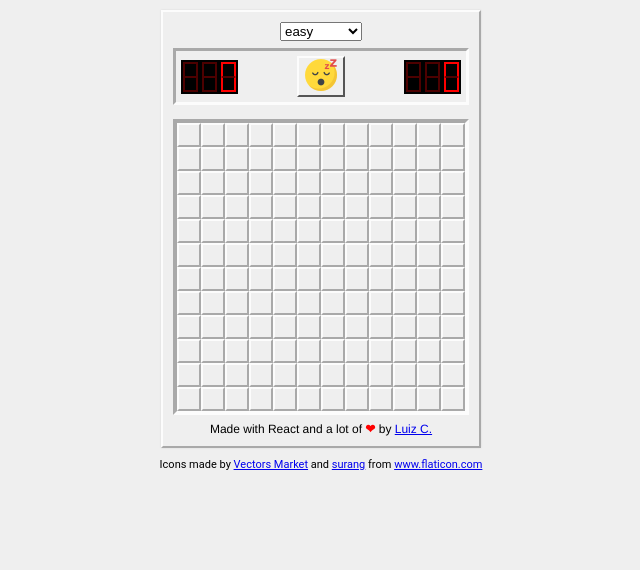
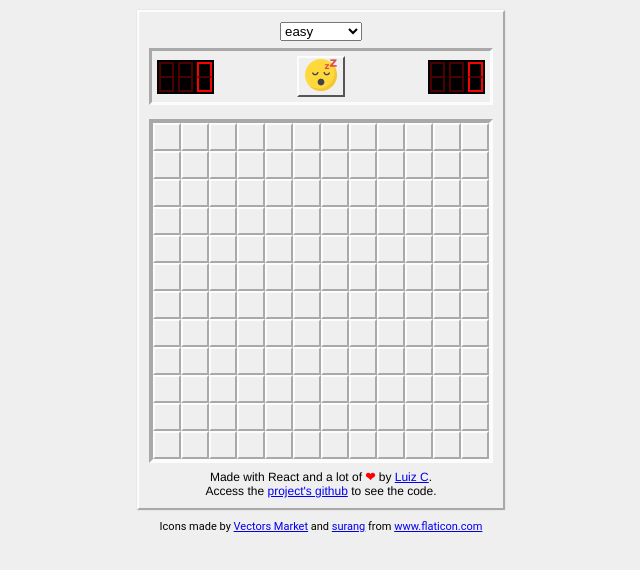
Before and after one commit to luizpinheiro/react-minesweeper, a React (Create React App) app: page / in a window 1280 px wide. Shown: the top 570 px of the page, without its empty margins (319-959 px from the left). Built offline with nearby package versions, Linux system fonts and the light colour scheme.

Commit message:
design adjustments

```diff
--- a/public/index.html
+++ b/public/index.html
@@ -3,7 +3,8 @@
   <head>
     <meta charset="utf-8" />
     <link rel="icon" href="%PUBLIC_URL%/favicon.png" />
-    <meta name="viewport" content="width=device-width, initial-scale=1" />
+    <meta charset="utf-8">
+    <meta name="viewport" content="width=device-width, initial-scale=1">
     <meta name="theme-color" content="#efefef" />
     <meta
       name="description"
--- a/src/components/FieldCell/index.tsx
+++ b/src/components/FieldCell/index.tsx
@@ -34,6 +34,11 @@ const FieldCell = ({
     onPressEnd()
   }
 
+  const handleContextMenu = (e: React.TouchEvent | React.MouseEvent) => {
+    e.preventDefault()
+    onBombToggle()
+  }
+
   return (
     <S.Cell
       disabled={visible}
@@ -43,18 +48,19 @@ const FieldCell = ({
       onMouseDown={handlePressStart}
       onMouseUp={handlePressEnd}
       onMouseOut={handlePressEnd}
+      onTouchStart={handlePressStart}
+      onTouchEnd={handlePressEnd}
+      onTouchCancel={handlePressEnd}
+      onTouchMove={handlePressEnd}
       onClick={onReveal}
-      onContextMenu={(e) => {
-        e.preventDefault()
-        onBombToggle()
-      }}
+      onContextMenu={handleContextMenu}
     >
       {visible && value > 0 && value}
       {visible && value === -1 && (
-        <img alt="" src={bombImage} width={15} height={15} />
+        <img alt="" src={bombImage} width={18} height={18} />
       )}
       {!visible && flaged && (
-        <img alt="" src={flagImage} width={15} height={15} />
+        <img alt="" src={flagImage} width={20} height={20} />
       )}
     </S.Cell>
   )
--- a/src/components/FieldCell/styles.ts
+++ b/src/components/FieldCell/styles.ts
@@ -23,8 +23,11 @@ export const Cell = styled.button<{
 }>`
   cursor: pointer;
   box-sizing: border-box;
-  width: 24px;
-  height: 24px;
+  width: 28px;
+  height: 28px;
+  display: flex;
+  justify-content: center;
+  align-items: center;
   padding: 0;
   margin: 0;
   outline: none;
--- a/src/components/MineField/styles.ts
+++ b/src/components/MineField/styles.ts
@@ -4,6 +4,7 @@ export const MainContainer = styled.div`
   display: flex;
   flex-direction: row;
   flex-wrap: wrap;
+  user-select: none;
 `
 
 export const Separator = styled.div`
--- a/src/components/MineSweeper/index.tsx
+++ b/src/components/MineSweeper/index.tsx
@@ -91,8 +91,18 @@ const Component = () => {
             target="_blank"
             rel="noreferrer"
           >
-            Luiz C.
+            Luiz C
           </a>
+          . <br />
+          Access the{' '}
+          <a
+            href="https://github.com/luizpinheiro/react-minesweeper/"
+            target="_blank"
+            rel="noreferrer"
+          >
+            project&apos;s github
+          </a>{' '}
+          to see the code.
         </S.SignatureContainer>
       </S.MainContainer>
     </>
--- a/src/components/MineSweeper/styles.ts
+++ b/src/components/MineSweeper/styles.ts
@@ -7,7 +7,7 @@ export const MainContainer = styled.div<{ size: number }>`
   padding: 10px;
   margin: 10px auto;
   min-width: 0;
-  width: ${(props) => props.size * 24 + 8}px;
+  width: ${(props) => props.size * 28 + 8}px;
   border: 2px solid;
   border-top-color: #fcfcfc;
   border-left-color: #fcfcfc;
```
